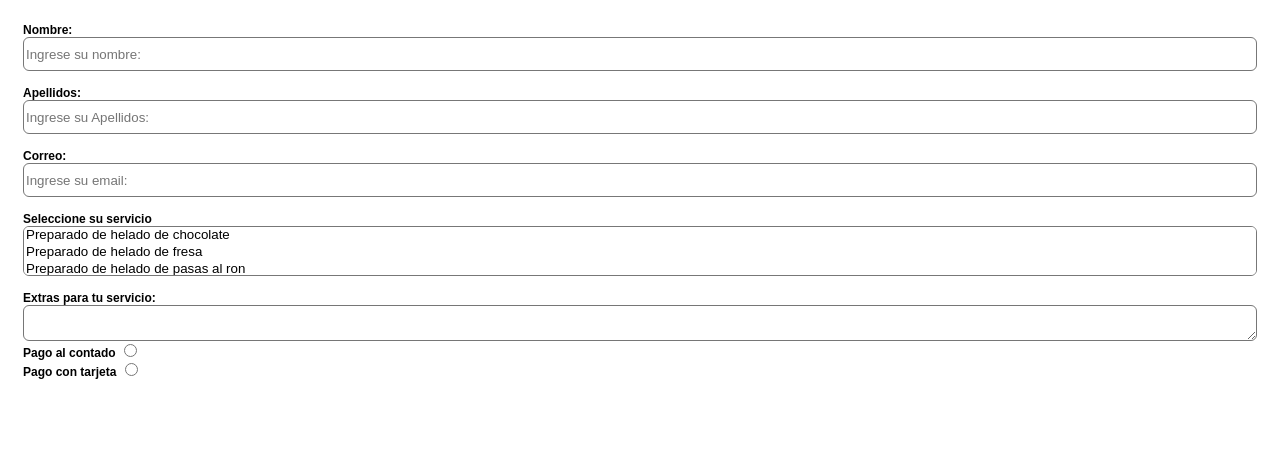
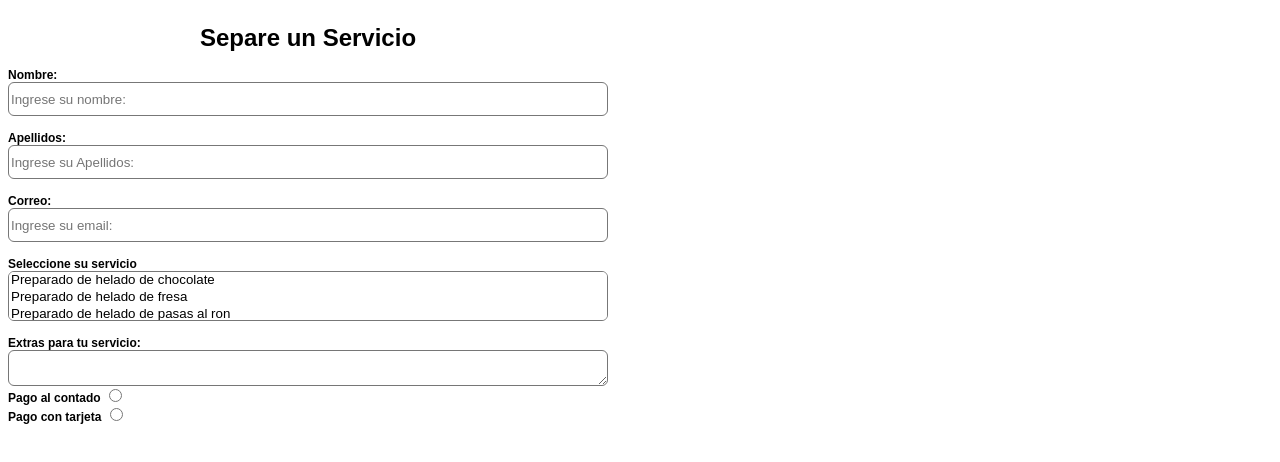
Before and after one commit to arensrojas/helados, a plain HTML site: page contacto.html in a window 1280 px wide. Drawn offline with Linux system fonts and the light colour scheme.

Commit message:
centrar formulario
se centro el formulario de contacto

```diff
--- a/contacto.html
+++ b/contacto.html
@@ -24,7 +24,9 @@
         form {
             display: flex;
             flex-direction: column;
-            padding: 15px;
+
+            width: 600px;
+            margin-right: 0px auto 0px auto;
 
         }
 
@@ -36,6 +38,10 @@
         textarea {
             border-radius: 6px;         /*borde redondeado*/
         }
+        h1 {
+            font-family: Arial, Helvetica, sans-serif;
+            text-align: center;
+        }
 
 
     </style>
@@ -43,6 +49,7 @@
 
 <body>
     <form>
+        <h1>Separe un Servicio</h1>
         <label for="nombre">Nombre: </label>
         <input type="text" id="nombre" placeholder="Ingrese su nombre: "/>
 
```
Also changed, not shown: index.html (+1 -0 lines).
